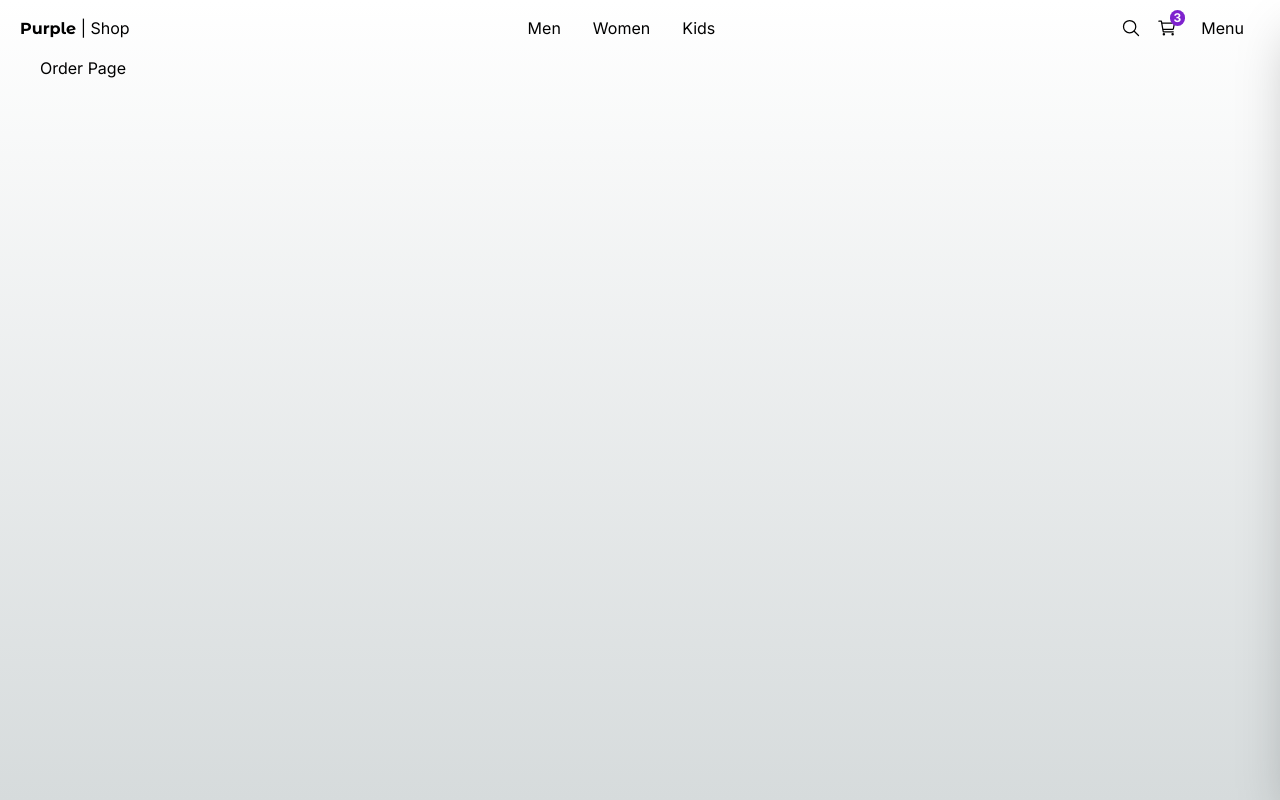
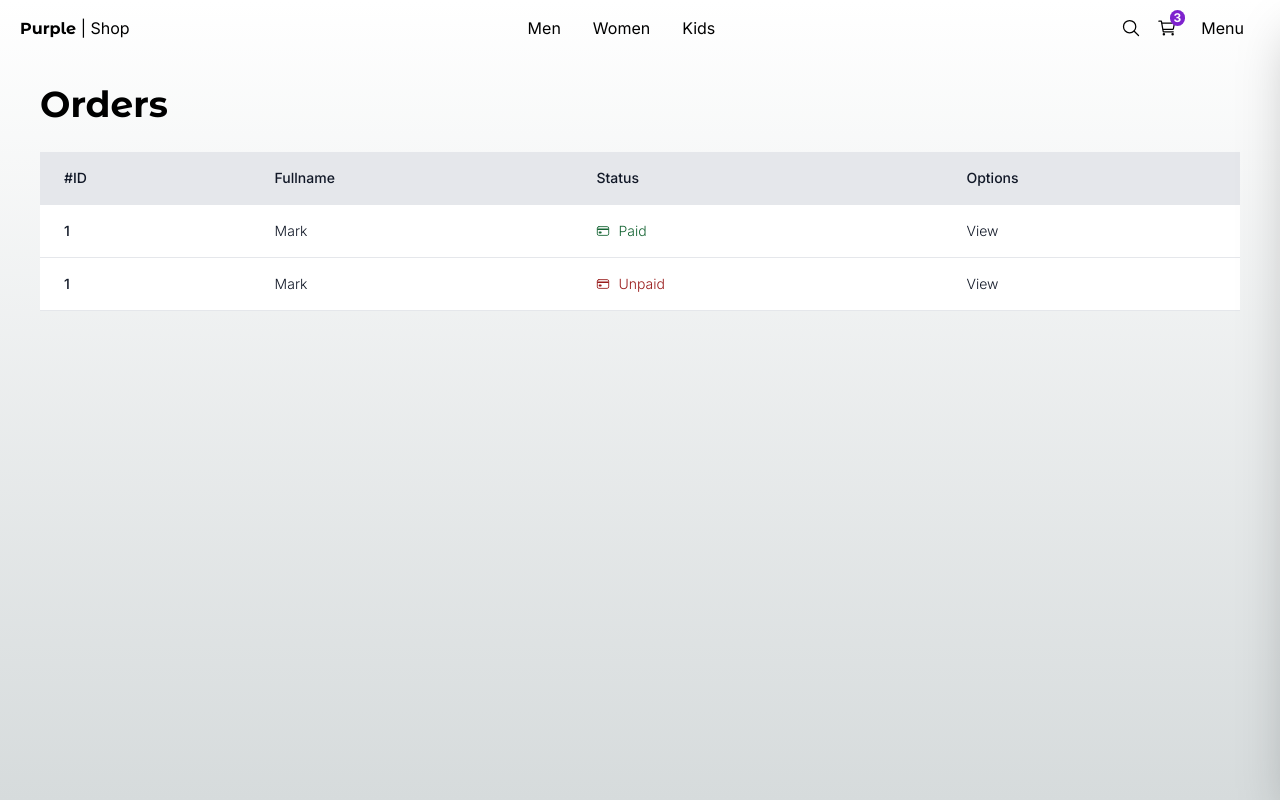
Before and after one commit to Walter-Daniel/purple-shop, a Next.js app: page /orders in a window 1280 px wide. Built offline with nearby package versions, Linux system fonts and the light colour scheme.

Commit message:
Add view order

```diff
--- a/src/app/(shop)/orders/page.tsx
+++ b/src/app/(shop)/orders/page.tsx
@@ -1,8 +1,77 @@
+// https://tailwindcomponents.com/component/hoverable-table
+import { Title } from '@/components';
 
-export default function OrgerPage() {
+import Link from 'next/link';
+import { IoCardOutline } from 'react-icons/io5';
+
+export default function() {
   return (
-    <div>
-      <h1>Order Page</h1>
-    </div>
+    <>
+      <Title title="Orders" />
+
+      <div className="mb-10">
+        <table className="min-w-full">
+          <thead className="bg-gray-200 border-b">
+            <tr>
+              <th scope="col" className="text-sm font-medium text-gray-900 px-6 py-4 text-left">
+                #ID
+              </th>
+              <th scope="col" className="text-sm font-medium text-gray-900 px-6 py-4 text-left">
+                Fullname
+              </th>
+              <th scope="col" className="text-sm font-medium text-gray-900 px-6 py-4 text-left">
+                Status
+              </th>
+              <th scope="col" className="text-sm font-medium text-gray-900 px-6 py-4 text-left">
+                Options
+              </th>
+            </tr>
+          </thead>
+          <tbody>
+
+            <tr className="bg-white border-b transition duration-300 ease-in-out hover:bg-gray-100">
+
+              <td className="px-6 py-4 whitespace-nowrap text-sm font-medium text-gray-900">1</td>
+              <td className="text-sm text-gray-900 font-light px-6 py-4 whitespace-nowrap">
+                Mark
+              </td>
+              <td className="flex items-center text-sm  text-gray-900 font-light px-6 py-4 whitespace-nowrap">
+
+                <IoCardOutline className="text-green-800" />
+                <span className='mx-2 text-green-800'>Paid</span>
+
+              </td>
+              <td className="text-sm text-gray-900 font-light px-6 ">
+                <Link href="/orders/123" className="hover:underline">
+                  View
+                </Link>
+              </td>
+
+            </tr>
+
+            <tr className="bg-white border-b transition duration-300 ease-in-out hover:bg-gray-100">
+
+              <td className="px-6 py-4 whitespace-nowrap text-sm font-medium text-gray-900">1</td>
+              <td className="text-sm text-gray-900 font-light px-6 py-4 whitespace-nowrap">
+                Mark
+              </td>
+              <td className="flex items-center text-sm  text-gray-900 font-light px-6 py-4 whitespace-nowrap">
+
+                <IoCardOutline className="text-red-800" />
+                <span className='mx-2 text-red-800'>Unpaid</span>
+
+              </td>
+              <td className="text-sm text-gray-900 font-light px-6 ">
+                <Link href="/orders/123" className="hover:underline">
+                  View
+                </Link>
+              </td>
+
+            </tr>
+
+          </tbody>
+        </table>
+      </div>
+    </>
   );
 }
```
